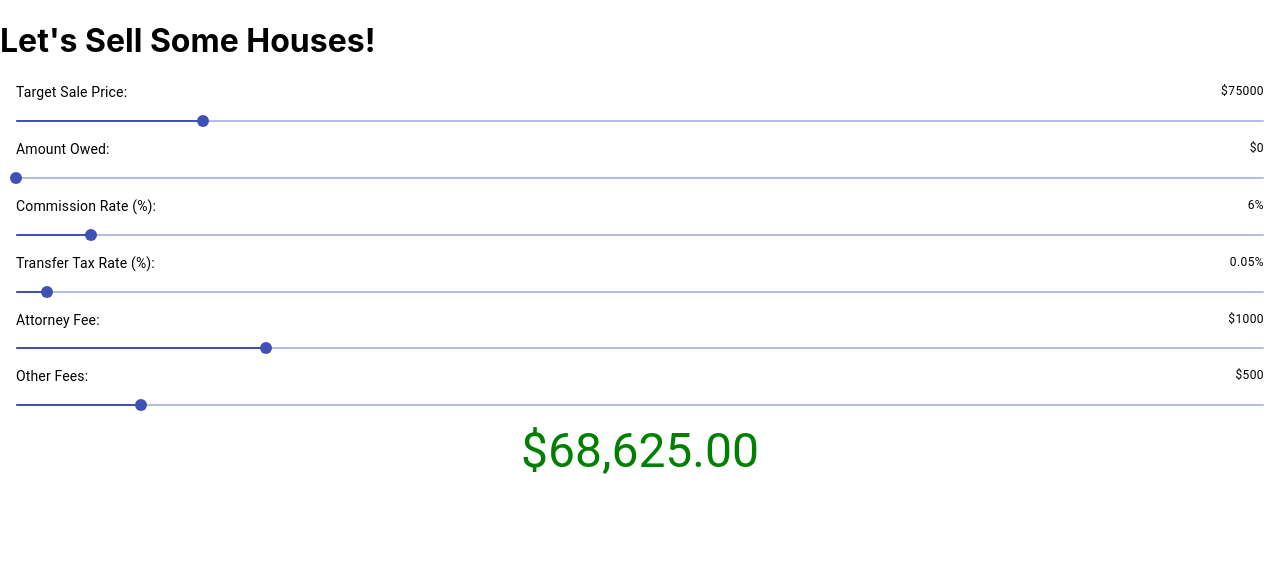
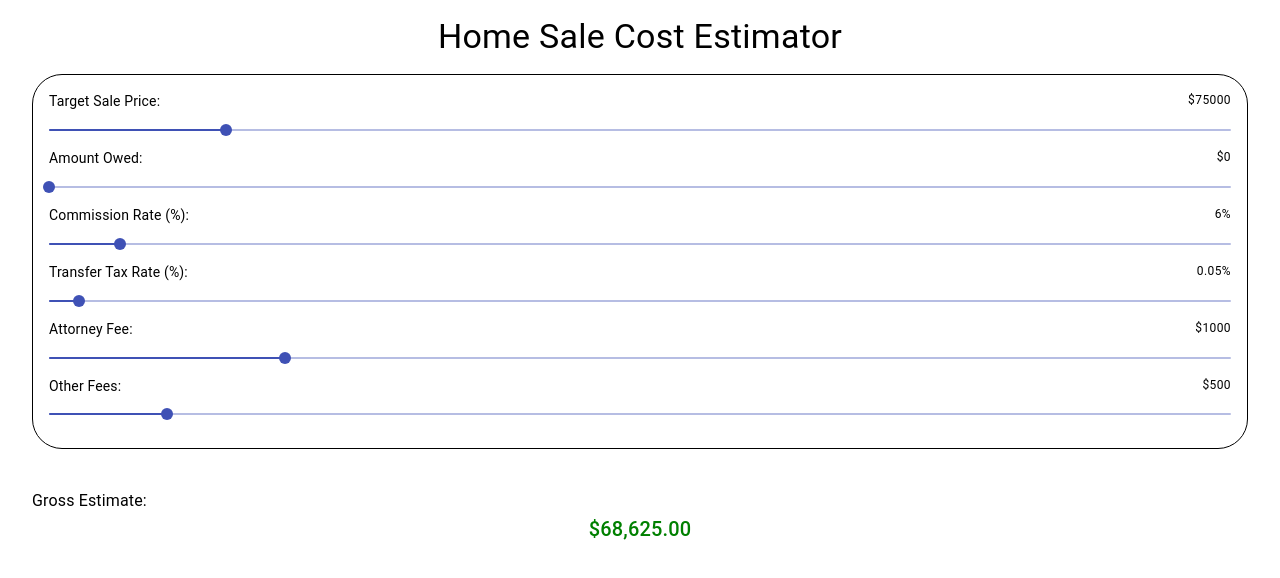
Before and after one commit to jeffn12/home-sale-tools, a React (Create React App) app: page / in a window 1280 px wide. Shown: the top 578 px of the page. Built offline with nearby package versions, Linux system fonts and the light colour scheme.

Commit message:
feat: add spacing

```diff
--- a/src/App.js
+++ b/src/App.js
@@ -1,13 +1,17 @@
 import React from 'react';
 // Components
 import DetailInput from './components/DetailInput';
+// Material-UI
+import { Box, Typography } from '@material-ui/core';
 
 function App() {
   return (
-    <div className="App">
-      <h1>Let's Sell Some Houses!</h1>
+    <Box className="App" m={2}>
+      <Typography variant="h4" align="center">
+        Home Sale Cost Estimator
+      </Typography>
       <DetailInput />
-    </div>
+    </Box>
   );
 }
 
--- a/src/components/DetailInput.js
+++ b/src/components/DetailInput.js
@@ -29,7 +29,8 @@ const DetailInput = () => {
   ]);
 
   return (
-    <Box m={2}>
+    <Box>
+      <Box m={2} p={2} border={1} borderRadius={30}>
         <Grid>
           <Grid item style={{ display: 'flex' }}>
             <Typography variant="body2" gutterBottom style={{ flexGrow: 1 }}>
@@ -144,9 +145,12 @@ const DetailInput = () => {
             />
           </Grid>
         </Grid>
+      </Box>
+      <Box marginTop={5} margin={2}>
+        <Typography variant="body1">Gross Estimate: </Typography>
         <Typography
           align="center"
-        variant="h3"
+          variant="h6"
           style={{ color: amountEarned >= 0 ? 'green' : 'red' }}
         >
           {amountEarned.toLocaleString('en-US', {
@@ -155,6 +159,7 @@ const DetailInput = () => {
           })}
         </Typography>
       </Box>
+    </Box>
   );
 };
 
```
Lines whose indentation alone changed are shown as unchanged.
